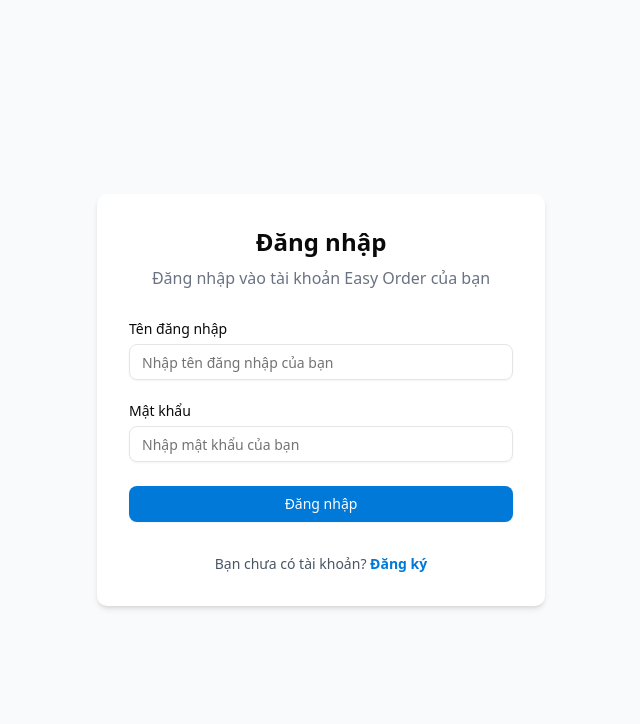
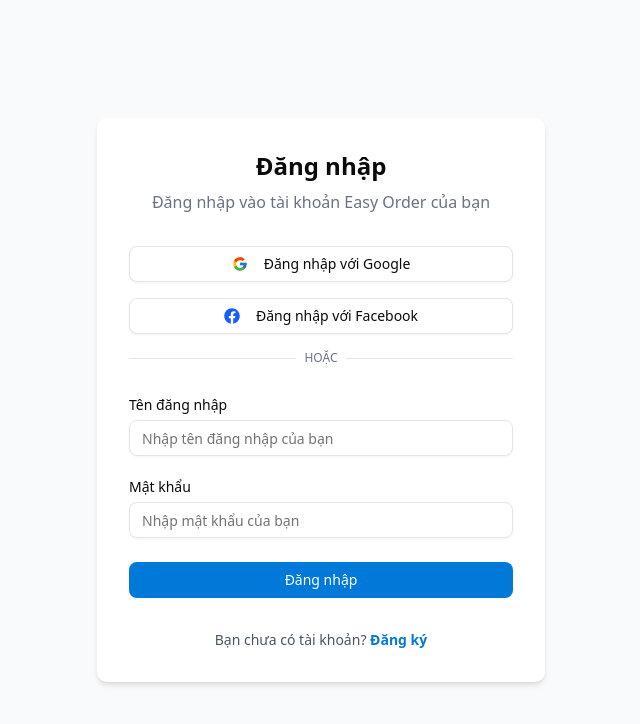
Before and after one commit to isjust11/easy_order, a Next.js app in the folder clients/: page /login in a window 1280 px wide. Shown: the top 724 px of the page, without its empty margins (319-959 px from the left). Built offline with nearby package versions, Linux system fonts and the light colour scheme.

Commit message:
authen with google, facebook

```diff
--- a/clients/app/(auth)/login/[[...login]]/page.tsx
+++ b/clients/app/(auth)/login/[[...login]]/page.tsx
@@ -17,8 +17,9 @@ import {
 import { Input } from '@/components/ui/input';
 import { toast } from 'sonner';
 import Link from 'next/link';
-import axios from 'axios';
-import { login } from '@/services/auth-api';
+import { login, loginWithFacebook, loginWithGoogle } from '@/services/auth-api';
+import { FcGoogle } from 'react-icons/fc';
+import { FaFacebook } from 'react-icons/fa';
 
 // Schéma de validation
 const formSchema = z.object({
@@ -58,6 +59,14 @@ export default function LoginPage() {
     }
   };
 
+  const handleGoogleLogin = async () => {
+    await loginWithGoogle();
+  };
+
+  const handleFacebookLogin = async () => {
+    await loginWithFacebook();
+  };
+
   return (
     <div className="flex justify-center items-center min-h-screen bg-gray-50">
       <div className="w-full max-w-md p-8 space-y-8 bg-white rounded-lg shadow-md">
@@ -66,6 +75,37 @@ export default function LoginPage() {
           <p className="text-gray-500 mt-2">
             Đăng nhập vào tài khoản Easy Order của bạn
           </p>
+        </div>
+
+        <div className="flex flex-col gap-4">
+          <Button
+            type="button"
+            variant="outline"
+            className="w-full"
+            onClick={handleGoogleLogin}
+          >
+            <FcGoogle className="mr-2 h-4 w-4" />
+            Đăng nhập với Google
+          </Button>
+
+          <Button
+            type="button"
+            variant="outline"
+            className="w-full"
+            onClick={handleFacebookLogin}
+          >
+            <FaFacebook className="mr-2 h-4 w-4 text-blue-600" />
+            Đăng nhập với Facebook
+          </Button>
+
+          <div className="relative">
+            <div className="absolute inset-0 flex items-center">
+              <span className="w-full border-t" />
+            </div>
+            <div className="relative flex justify-center text-xs uppercase">
+              <span className="bg-white px-2 text-gray-500">Hoặc</span>
+            </div>
+          </div>
         </div>
 
         <Form {...form}>
--- a/clients/package.json
+++ b/clients/package.json
@@ -28,6 +28,7 @@
     "react": "^19.0.0",
     "react-dom": "^19.0.0",
     "react-hook-form": "^7.54.2",
+    "react-icons": "^5.5.0",
     "react-qr-code": "^2.0.15",
     "socket.io-client": "^4.8.1",
     "sonner": "^2.0.1",
--- a/clients/services/auth-api.ts
+++ b/clients/services/auth-api.ts
@@ -25,16 +25,16 @@ interface AuthResponse {
   };
 }
 
-// Connexion utilisateur
+// đăng nhập người dùng
 export const login = async (data: LoginData): Promise<AuthResponse> => {
   try {
     const response = await axiosApi.post(`/auth/login`, data);
-    // Stocker le token dans le localStorage
+    // lưu trữ token vào localStorage
     localStorage.setItem('accessToken', response.data.accessToken);
     localStorage.setItem('user', JSON.stringify(response.data.user));
     return response.data;
   } catch (error) {
-    console.error('Erreur de connexion:', error);
+    console.error('Lỗi đăng nhập:', error);
     throw error;
   }
 };
@@ -43,34 +43,49 @@ export const login = async (data: LoginData): Promise<AuthResponse> => {
 export const register = async (data: RegisterData): Promise<AuthResponse> => {
   try {
     const response = await axiosApi.post(`/auth/register`, data);
-    // Stocker le token dans le localStorage
+    // lưu trữ token vào localStorage
     localStorage.setItem('accessToken', response.data.accessToken);
     localStorage.setItem('user', JSON.stringify(response.data.user));
     return response.data;
   } catch (error) {
-    console.error('Erreur d\'inscription:', error);
+    console.error('Lỗi đăng ký:', error);
     throw error;
   }
 };
 
-// Déconnexion utilisateur
+// login with google
+export const loginWithGoogle = async (): Promise<AuthResponse> => {
+  const response = await axiosApi.get(`/auth/google`);
+  return response.data;
+};
+
+// login with facebook
+export const loginWithFacebook = async (): Promise<AuthResponse> => {
+  const response = await axiosApi.get(`/auth/facebook`);
+  return response.data;
+};
+
+
+
+// đăng xuất người dùng
 export const logout = (): void => {
+  console.log('logout 2');
   localStorage.removeItem('accessToken');
   localStorage.removeItem('user');
 };
 
-// Vérifier si l'utilisateur est connecté
+// kiểm tra xem người dùng có đăng nhập không
 export const isAuthenticated = (): boolean => {
   return localStorage.getItem('accessToken') !== null;
 };
 
-// Récupérer l'utilisateur connecté
+// lấy thông tin người dùng đã đăng nhập
 export const getCurrentUser = (): any => {
   const user = localStorage.getItem('user');
   return user ? JSON.parse(user) : null;
 };
 
-// Récupérer le token d'authentification
+// lấy token xác thực
 export const getAuthToken = (): string | null => {
   return localStorage.getItem('accessToken');
 };
--- a/clients/services/base/api.ts
+++ b/clients/services/base/api.ts
@@ -9,9 +9,10 @@ export const getAuthToken = (): string | null => {
   return null;
 };
 
-// Déconnexion utilisateur
+//
 export const logout = (): void => {
   if (typeof window !== 'undefined') {
+    console.log('logout 1');
     localStorage.removeItem('accessToken');
     localStorage.removeItem('user');
   }
@@ -43,17 +44,4 @@ axiosApi.interceptors.request.use(
   }
 );
 
-axiosApi.interceptors.response.use(
-  (response) => response,
-  (error) => {
-    if (error.response && error.response.status === 401) {
-      logout();
-      // if (typeof window !== 'undefined') {
-      //   window.location.href = '/login';
-      // }
-    }
-    return Promise.reject(error);
-  }
-);
-
 export default axiosApi;
```
Also changed, not shown: 1 other file (tests, documents, lock files or other folders).
